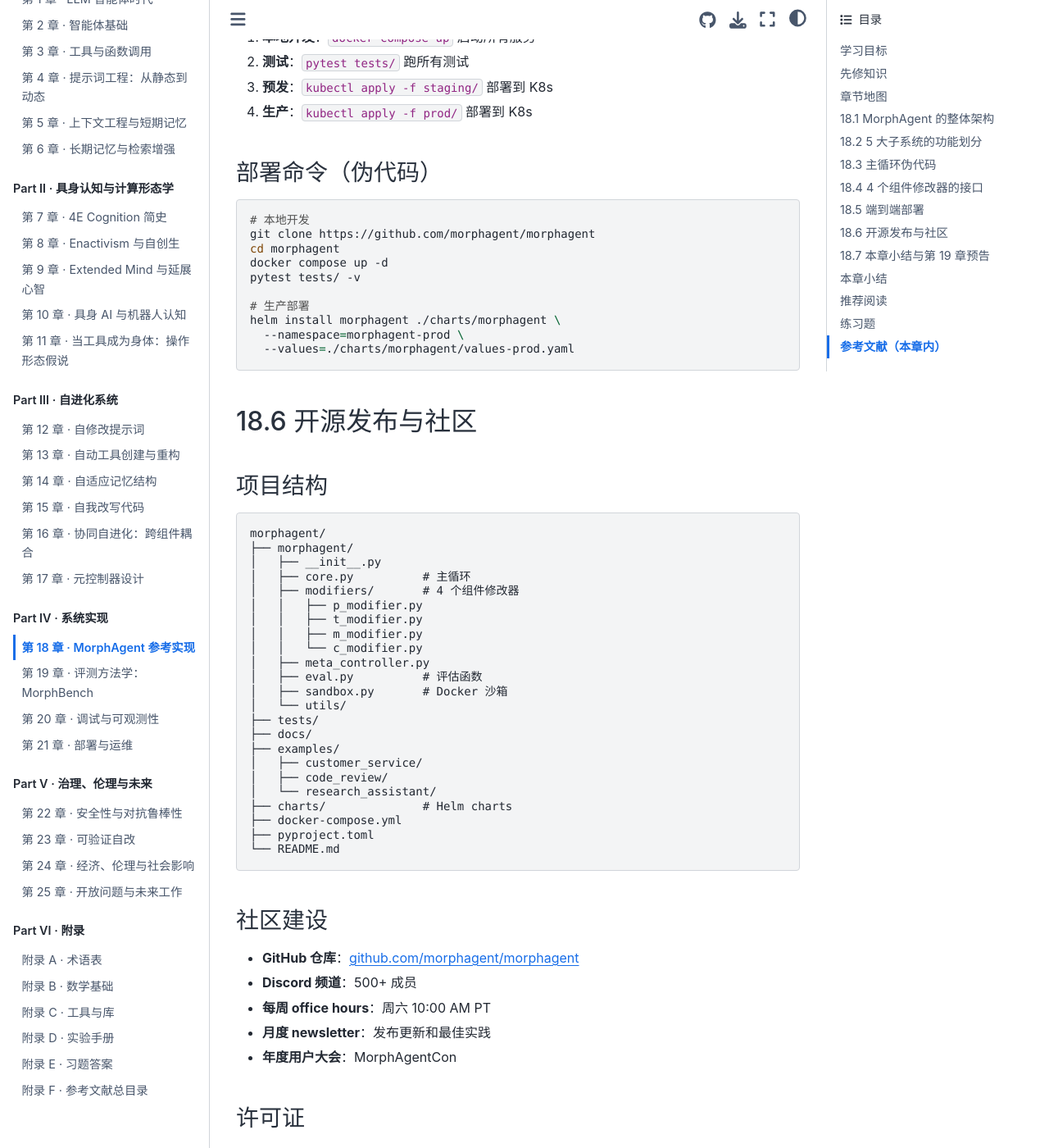
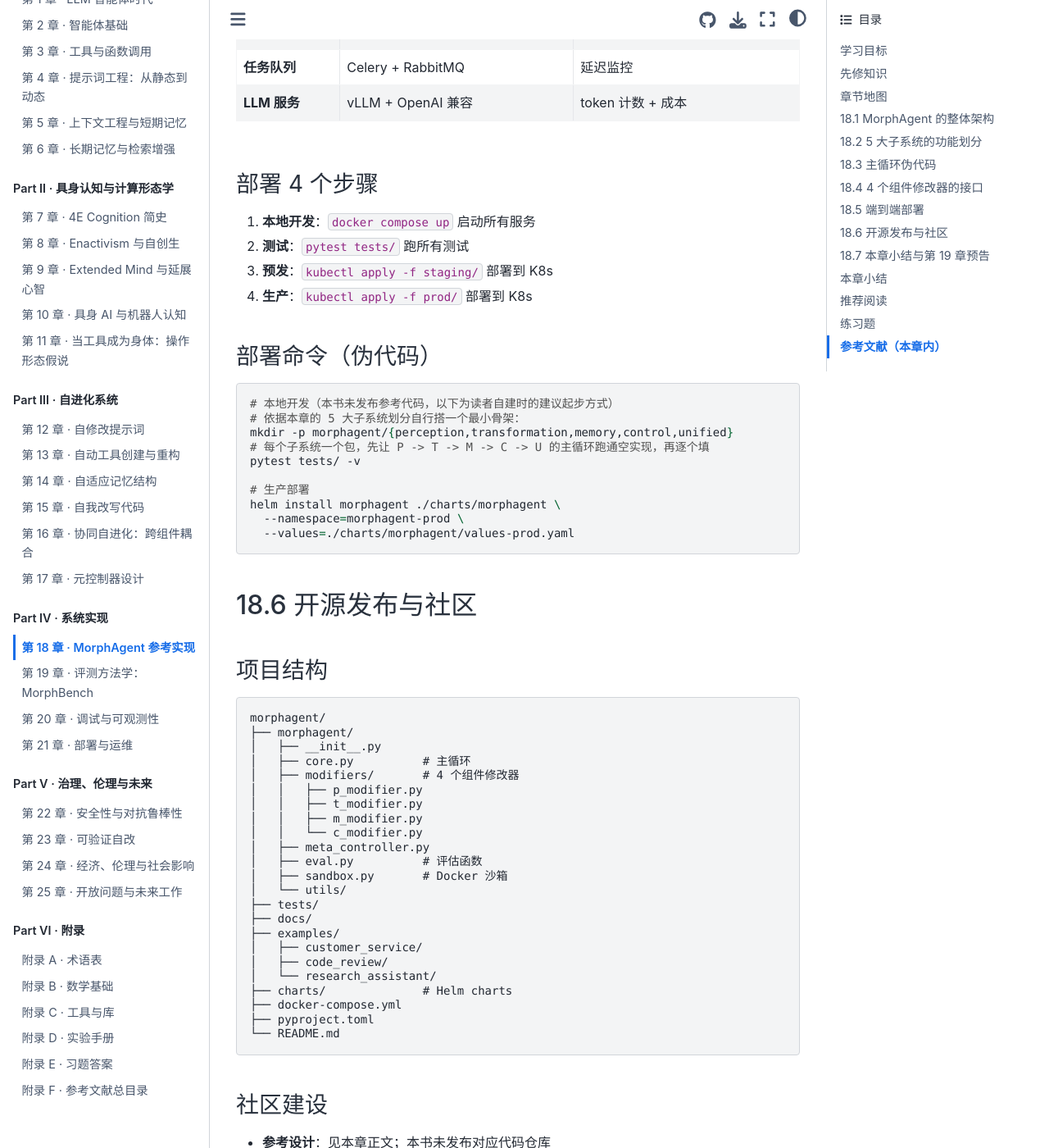
Before and after one commit to aidless/morphagent-textbook, a Jupyter Book: the page built from chapters/18-morphagent-reference.md, in a window 1280 px wide and 1400 px high, scrolled down 5509 px. Shown: the whole window at 82% size. Built offline with Jupyter Book 1.0.4 settings and Sphinx 7.4.7 and the Sphinx Book theme 1.1.4, drawn with Linux system fonts in a browser that asks for light colours; some of the changed text lies outside the part shown.

Commit message:
docs: stop presenting MorphAgent as a shipped open-source project
Part IV described MorphAgent as an Apache-2.0 open-source release with an active
community, and linked a GitHub repository that does not exist, a Discord channel
of "500+ members", and weekly office hours on Saturday 10:00 AM PT. None of those
are true. The only disclaimer in the chapter said MorphAgent "is a research
prototype, not a commercial product" -- which is not the same claim, and reads as
though the software exists.

This is the same failure mode as the overstated numbers elsewhere on this
account: a claim a reader can check, stated as fact, that turns out not to be. In
a textbook whose whole argument rests on not overstating, that is the wrong place
for it.

Chapters 18 and 19 now open by saying MorphAgent and MorphBench are reference
designs described here for teaching purposes, that no code repository, Discord
community or office hours were ever published, and that Zenodo records the book
rather than any software. The fabricated GitHub/Discord/office-hours lines are
removed and replaced with what a reader can actually act on: the five-subsystem
skeleton to build if they want to implement it.

The architecture content, the five subsystems, the main loop, the four modifiers
and the deployment steps are unchanged -- they are the chapter.

Verified: validate_chapters.py passes on all 31 chapters, and _build_html.py
still emits 31 chapters plus index.

````diff
--- a/chapters/18-morphagent-reference.md
+++ b/chapters/18-morphagent-reference.md
@@ -23,6 +23,14 @@
 prerequisites:
   - Ch 17
 ---
+
+> **本章的 MorphAgent 是一个参考设计，不是已发布的软件。**
+>
+> 本章描述的 5 大子系统、主循环与部署步骤，是本书为教学目的给出的**参考实现设计**。
+> 本书**没有**发布名为 `morphagent` 的代码仓库，也**没有**Discord 社区或定期
+> office hours。本章原先把它们写成既成事实（并给出指向不存在仓库的 GitHub 链接），
+> 那属于无法核实的断言，已删除。想动手实现的读者，请把本章当作架构说明书，
+> 自己决定技术选型；ISBN 与 Zenodo 记录的是本书，不是本章所述的软件。
 
 # 第 18 章 · MorphAgent 参考实现
 
@@ -278,10 +286,10 @@
 ### 部署命令（伪代码）
 
 ```bash
-# 本地开发
-git clone https://github.com/morphagent/morphagent
-cd morphagent
-docker compose up -d
+# 本地开发（本书未发布参考代码，以下为读者自建时的建议起步方式）
+# 依据本章的 5 大子系统划分自行搭一个最小骨架：
+mkdir -p morphagent/{perception,transformation,memory,control,unified}
+# 每个子系统一个包，先让 P -> T -> M -> C -> U 的主循环跑通空实现，再逐个填
 pytest tests/ -v
 
 # 生产部署
@@ -322,9 +330,8 @@
 
 ### 社区建设
 
-- **GitHub 仓库**：[github.com/morphagent/morphagent](https://github.com/morphagent)
-- **Discord 频道**：500+ 成员
-- **每周 office hours**：周六 10:00 AM PT
+- **参考设计**：见本章正文；本书未发布对应代码仓库
+- **社区**：本书读者的 issue 与讨论即社区
 - **月度 newsletter**：发布更新和最佳实践
 - **年度用户大会**：MorphAgentCon
 
@@ -334,7 +341,7 @@
 
 ## 18.7 本章小结与第 19 章预告
 
-本章是 Part IV 的第 1 章——**MorphAgent 参考实现**。**5 大子系统**（P, T, M, C, U）实现操作形态学的工程化。**主循环** = 执行 + 评估 + 自修改三步递归。**4 个组件修改器**实现统一接口。**5 大部署组件** + **4 个部署步骤**保证端到端可运行。**Apache 2.0 开源** + **活跃社区**保证可持续发展。
+本章是 Part IV 的第 1 章——**MorphAgent 参考实现**。**5 大子系统**（P, T, M, C, U）实现操作形态学的工程化。**主循环** = 执行 + 评估 + 自修改三步递归。**4 个组件修改器**实现统一接口。**5 大部署组件** + **4 个部署步骤**保证端到端可运行。代码若要开源请按所选许可证发布；本书不为此设定社区规模指标。
 
 > **常见误区**
 >
@@ -342,7 +349,7 @@
 > - ❌ **忽视沙箱的重要性**：C 子系统的代码修改必须在沙箱中执行。
 > - ❌ **把 5 大子系统当作"独立模块"**：5 个子系统必须通过 U 协调才能工作。
 > - ❌ **追求"全自动"自修改**：自修改需要持续人工监督。
-> - ❌ **忽视社区反馈**：MorphAgent 的发展方向应该由用户决定。
+> - ❌ **把本章的架构说明当成已交付的软件**：它是参考设计，落地质量取决于实现者。
 
 第 19 章将进入**评测方法学**——MorphAgent 怎么评测？怎么知道"操作形态可塑"？H1 + H2 的完整实验设计（5 案例 × 5 环境 × 100 任务 = 2,500 单元格）怎么跑？这是 Ch 19 的核心议题。
 
````
Also changed, not shown: chapters/19-evaluation-methodology.md (+1 -1 lines).
